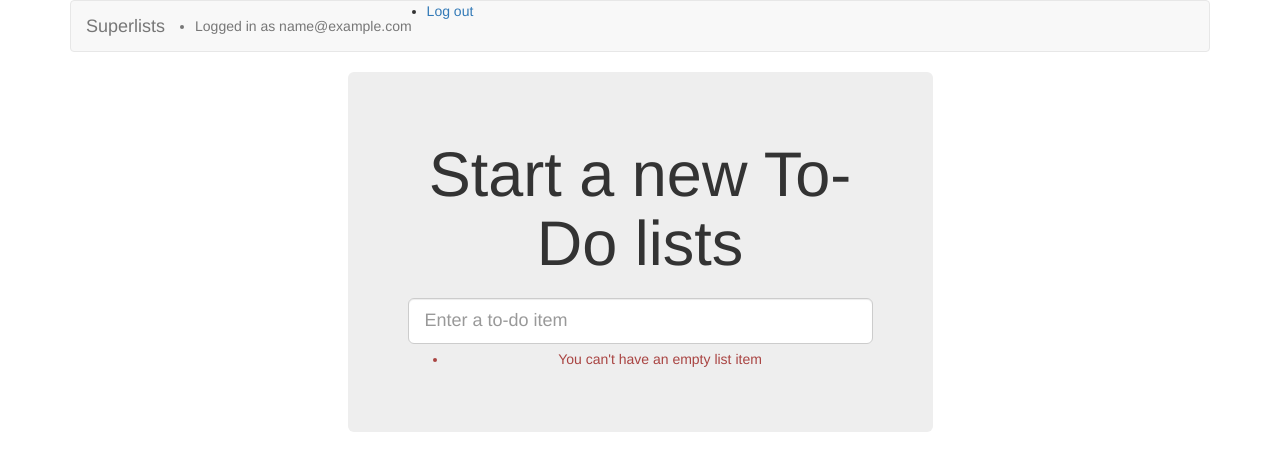
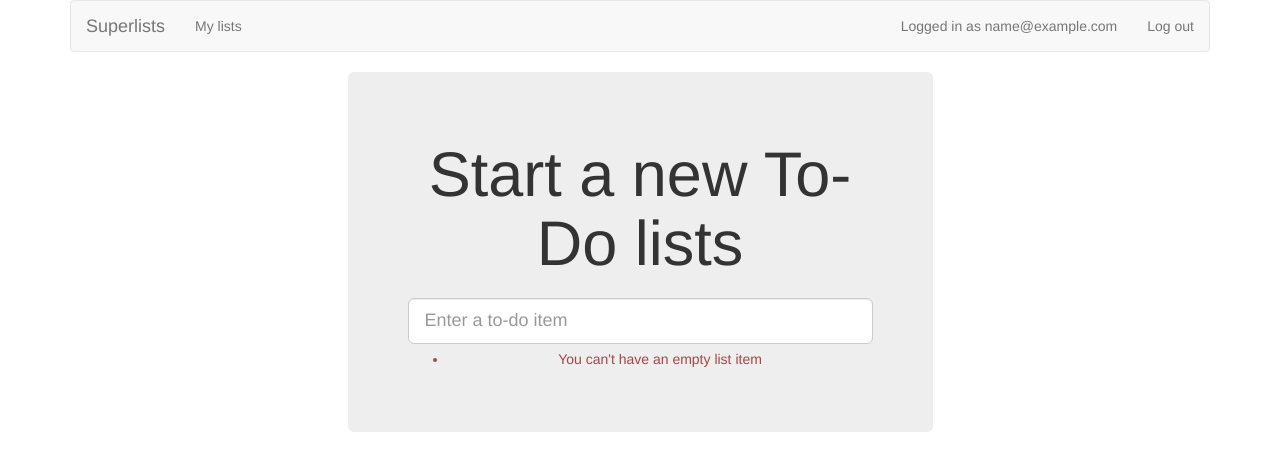
Before and after one commit to kacperstasica/tdd_project, a Django app: page /lists/new in a window 1280 px wide. Shown: the top 471 px of the page. Run offline with Django 3.2, Linux system fonts and the light colour scheme; the visitor is signed in with stand-in values (Sample User, id 1); some libraries are stand-ins or nearby versions.

Commit message:
url, placeholder view and first-cut templates for my_lists

```diff
--- a/lists/templates/base.html
+++ b/lists/templates/base.html
@@ -15,7 +15,10 @@
             <div class="container-fluid">
                 <a class="navbar-brand" href="/">Superlists</a>
                 {% if user.email %}
-                    <ul clas="nav navbar-nav navbar-right">
+                    <ul class="nav navbar-nav navbar-left">
+                        <li><a href="{% url 'my_lists' user.email %}">My lists</a></li>
+                    </ul>
+                    <ul class="nav navbar-nav navbar-right">
                         <li class="navbar-text">Logged in as {{ user.email }}</li>
                         <li> <a href="{% url 'logout' %}">Log out</a></li>
                     </ul>
@@ -47,6 +50,7 @@
             <div class="col-md-6 col-md-offset-3 jumbotron">
                 <div class="text-center">
                     <h1>{% block header_text %}{% endblock %}</h1>
+                    {% block list_form %}
                         <form method="POST" action="{% block form_action %}{% endblock %}">
                             {% csrf_token %}
                             {{ form.text }}
@@ -56,15 +60,25 @@
                                 </div>
                             {% endif %}
                         </form>
+                    {% endblock %}
                 </div>
             </div>
         </div>
+
         <div class="row">
             <div class="col-md-6 col-md-offset-3">
                 {% block table %}
                 {% endblock %}
             </div>
         </div>
+
+        <div class="row">
+            <div class="col-md-6 col-md-offset-3">
+                {% block extra_content %}
+                {% endblock %}
+            </div>
+        </div>
+
     </div>
     <script src="https://code.jquery.com/jquery-3.1.1.min.js"
           integrity="sha256-hVVnYaiADRTO2PzUGmuLJr8BLUSjGIZsDYGmIJLv2b8="
--- a/lists/urls.py
+++ b/lists/urls.py
@@ -6,4 +6,5 @@
 urlpatterns = [
     path('new', views.new_list, name='new_list'),
     path('<int:list_id>/', views.view_list, name='view_list'),
+    path('users/<str:email>/', views.my_lists, name='my_lists')
 ]
--- a/lists/views.py
+++ b/lists/views.py
@@ -30,3 +30,7 @@
         return redirect(list_)
     else:
         return render(request, 'home.html', {'form': form})
+
+
+def my_lists(request, email):
+    return render(request, 'my_lists.html')
```
Also changed, not shown: lists/templates/my_lists.html (added, +14 -0 lines), lists/tests/test_views.py (+7 -0 lines). Lines whose indentation alone changed are shown as unchanged.
